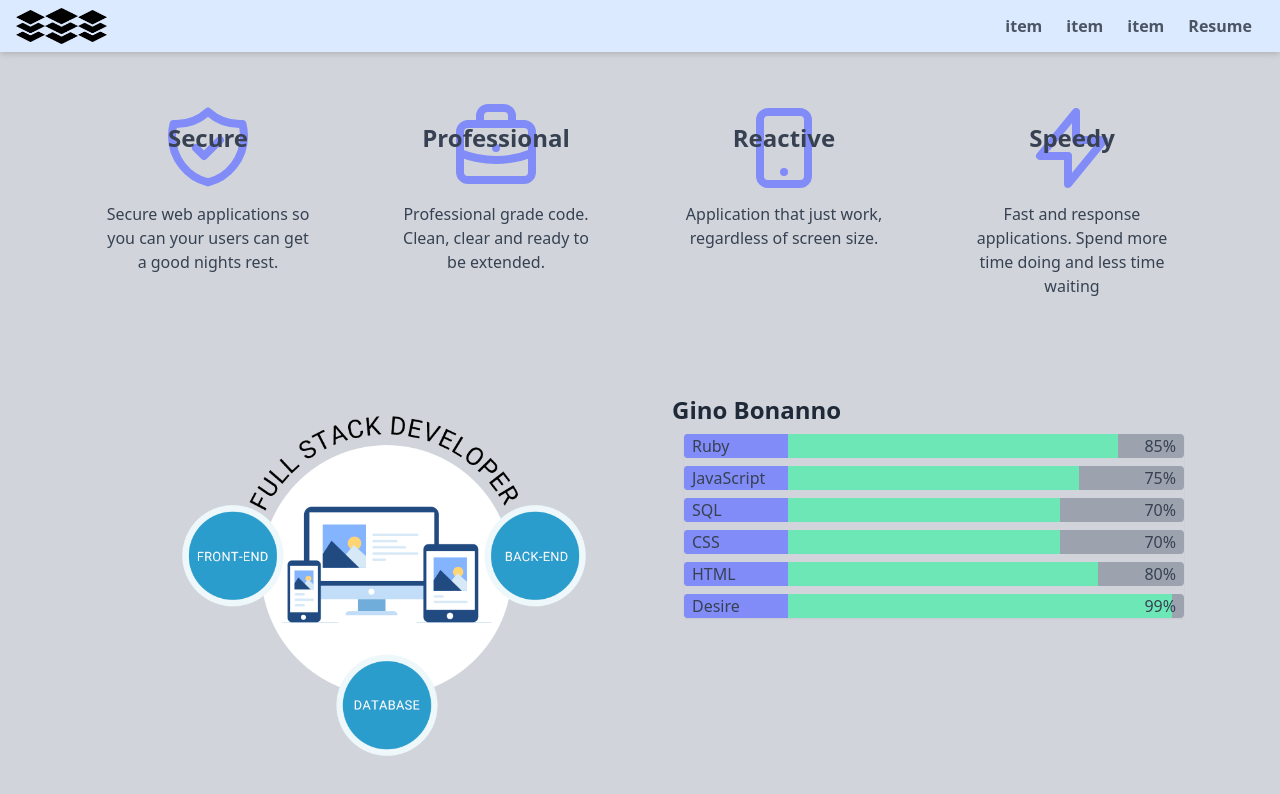
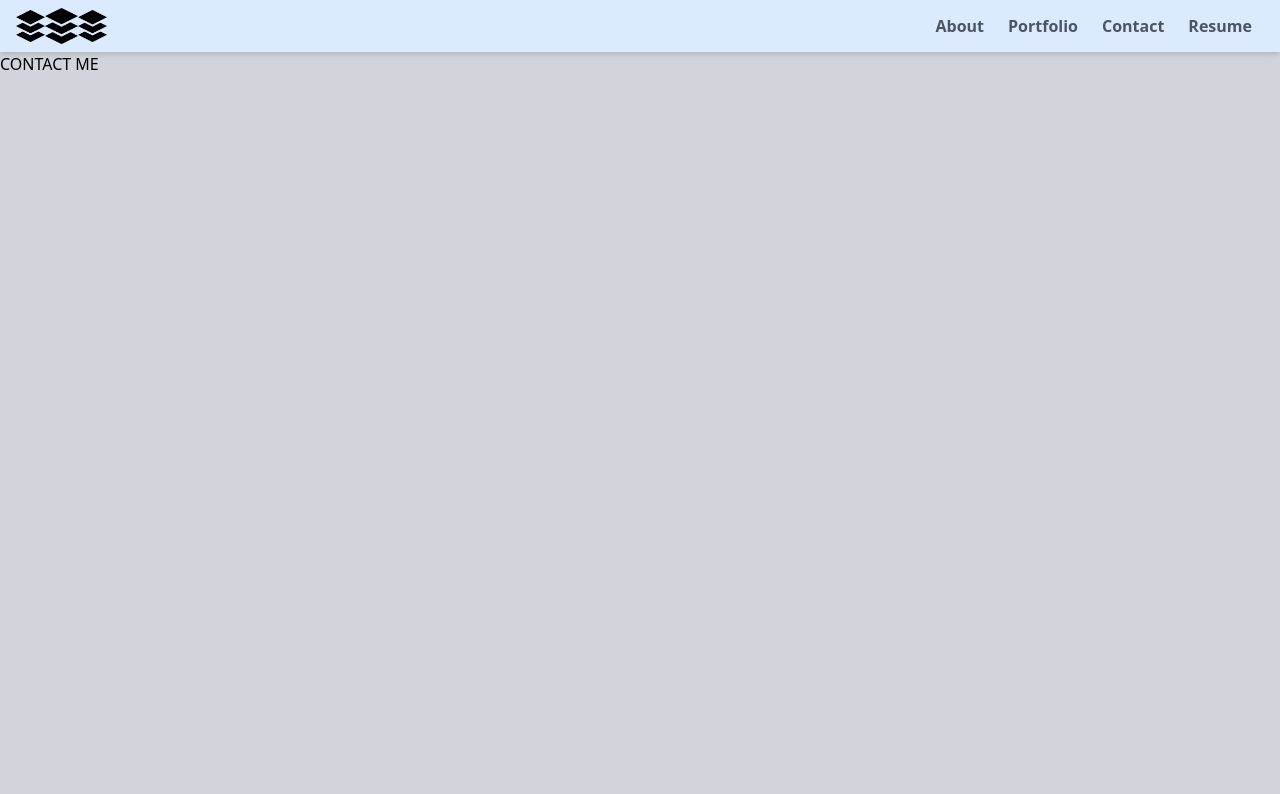
Before and after one commit to EugenioAntonioBonanno/portfolio, a React (Create React App) app: page /contact in a window 1280 px wide. Shown: the top 794 px of the page. Built offline with nearby package versions, Linux system fonts and the light colour scheme.

Commit message:
add set up routing inside of project

```diff
--- a/src/components/App.js
+++ b/src/components/App.js
@@ -11,13 +11,14 @@ function App() {
     <div>
       <BrowserRouter>
         <div>
-        <Header />
-        <main className="w-full flex justify-center">
-          <div className='w-full max-w-screen-2xl'>
-            <About />
-          </div>
-        </main>
-
+          <Header />
+          <main className="w-full flex justify-center">
+            <div className='w-full max-w-screen-2xl'>
+              <Route path='/' exact component={About} />
+              <Route path='/contact' exact component={Contact} />
+              <Route path='/projects' exact component={Projects} />
+            </div>
+          </main>
         </div>
       </BrowserRouter>
     </div>
--- a/src/components/Header.js
+++ b/src/components/Header.js
@@ -1,4 +1,6 @@
-import React from'react';
+import React from 'react';
+import { Link } from 'react-router-dom';
+
 import fullStackImage from '../assets/full-stack.png'
 import resume from '../assets/gino_resume.pdf';
 
@@ -8,9 +10,11 @@ const Header = () => {
       <div class="flex w-full max-w-screen-xl items-center justify-between px-4 sm:px-4">
 
         <div>
-          <img src={fullStackImage} alt="full-stack" className="hidden sm:inline h-8"></img>
-          <img src={fullStackImage} alt="full-stack" className="inline h-9"></img>
-          <img src={fullStackImage} alt="full-stack" className="hidden sm:inline h-8"></img>
+          <Link to="/">
+            <img src={fullStackImage} alt="full-stack" className="hidden sm:inline h-8"></img>
+            <img src={fullStackImage} alt="full-stack" className="inline h-9"></img>
+            <img src={fullStackImage} alt="full-stack" className="hidden sm:inline h-8"></img>
+          </Link>
         </div>
 
         <div class="sm:hidden">
@@ -22,9 +26,9 @@ const Header = () => {
         </div>
 
         <nav className='hidden sm:block'>
-          <span className='text-gray-600 font-semibold px-2 mx-1 hover:underline'>item</span>
-          <span className='text-gray-600 font-semibold px-2 mx-1 hover:underline'>item</span>
-          <span className='text-gray-600 font-semibold px-2 mx-1 hover:underline'>item</span>
+          <span className='text-gray-600 font-semibold px-2 mx-1 hover:underline'><Link to="/">About</Link></span>
+          <span className='text-gray-600 font-semibold px-2 mx-1 hover:underline'><Link to="/projects">Portfolio</Link></span>
+          <span className='text-gray-600 font-semibold px-2 mx-1 hover:underline'><Link to="/contact">Contact</Link></span>
           <span className='text-gray-600 font-semibold px-2 mx-1 hover:underline'><a href={resume} target="_blank"
                 rel="noopener noreferrer">Resume</a></span>
         </nav>
--- a/src/components/pages/Contact.js
+++ b/src/components/pages/Contact.js
@@ -3,7 +3,7 @@ import React from 'react'
 const Contact = () => {
   return (
     <div>
-
+      <h1>CONTACT ME</h1>
     </div>
   )
 };
--- a/src/components/pages/Projects.js
+++ b/src/components/pages/Projects.js
@@ -3,7 +3,7 @@ import React from 'react'
 const Projects = () => {
   return (
     <div>
-
+      <h1> I DID ALL THIS STUFF</h1>
     </div>
   )
 };
```
Also changed, not shown: 1 other file (tests, documents, lock files or other folders).
